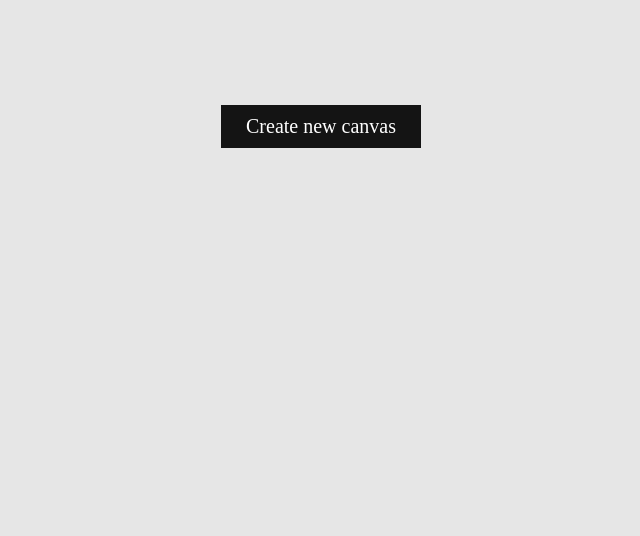
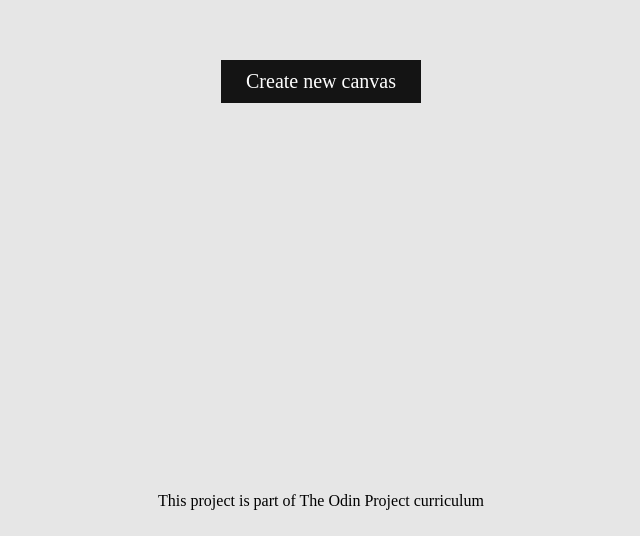
Before and after one commit to miss-elined/etch-a-sketch, a plain HTML site: page index.html in a window 1280 px wide. Shown: the part 272-808 px from the top of the page, without its empty margins (319-959 px from the left). Drawn offline with Linux system fonts and the light colour scheme; a web font is replaced by a local one.

Commit message:
Add credits

```diff
--- a/index.html
+++ b/index.html
@@ -12,7 +12,15 @@
     <title>Document</title>
   </head>
   <body>
-    <button>Create new canvas</button>
-    <div class="container"></div>
+    <div class="main">
+      <button>Create new canvas</button>
+      <div class="container"></div>
+    </div>
+    <footer>
+      <p>
+        This project is part of
+        <a href="https://www.theodinproject.com">The Odin Project</a> curriculum
+      </p>
+    </footer>
   </body>
 </html>
--- a/style.css
+++ b/style.css
@@ -10,7 +10,7 @@ body {
 body {
   display: flex;
   flex-direction: column;
-  justify-content: center;
+  justify-content: space-between;
   align-items: center;
   gap: 20px;
   background-color: rgb(230, 230, 230);
@@ -20,6 +20,19 @@ body {
 .container {
   display: flex;
   flex-direction: column;
+  /* justify-content: flex-end; */
+}
+
+.main {
+  display: flex;
+  flex-direction: column;
+  justify-content: center;
+  flex-grow: 1;
+  gap: 20px;
+}
+
+footer {
+  padding: 10px;
 }
 
 .row {
@@ -31,8 +44,6 @@ body {
   justify-content: center;
   align-items: center;
   background-color: white;
-  height: 15px;
-  width: 15px;
 }
 
 button {
@@ -48,3 +59,12 @@ button {
 button:hover {
   background-color: rgb(0, 0, 0);
 }
+
+a {
+  color: black;
+  text-decoration: none;
+}
+
+a:hover {
+  color: rgb(20, 20, 20);
+}
```
